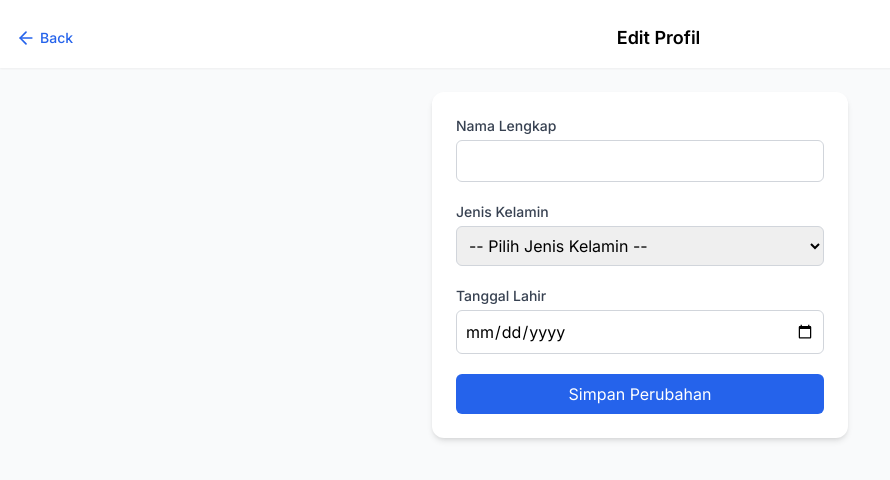
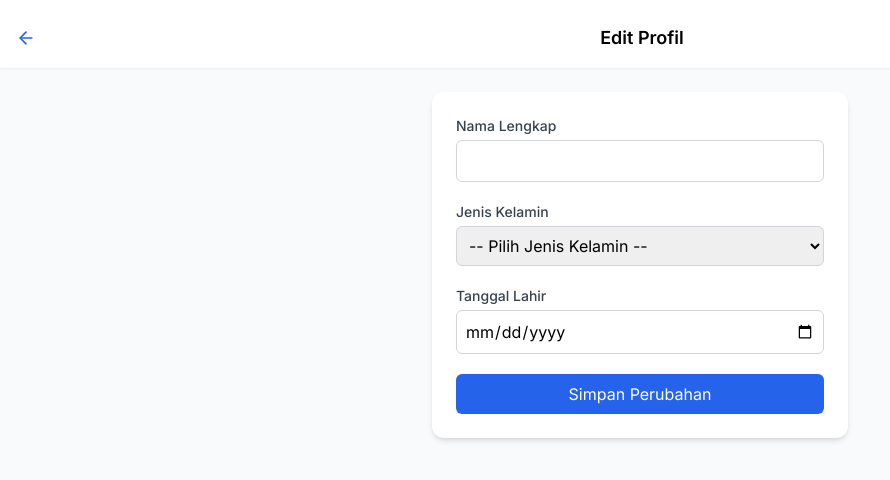
Before and after one commit to rudisiarudin/money-manager, a Next.js app: page /profile/edit in a window 1280 px wide. Shown: the top 480 px of the page, without its empty margins (0-890 px from the left). Built offline with nearby package versions, Linux system fonts and the light colour scheme; no server answers; the database is empty; sample sign-in values are in the browser's storage.

Commit message:
Update page.tsx

```diff
--- a/app/profile/edit/page.tsx
+++ b/app/profile/edit/page.tsx
@@ -87,7 +87,6 @@ export default function EditProfilePage() {
       <div className="flex items-center justify-between px-4 pt-6 pb-4 bg-white shadow-sm">
         <Link href="/profile" className="flex items-center text-blue-600">
           <ArrowLeft className="w-5 h-5 mr-1" />
-          <span className="text-sm font-medium">Back</span>
         </Link>
         <h1 className="text-lg font-semibold">Edit Profil</h1>
         <div className="w-5" />
```
